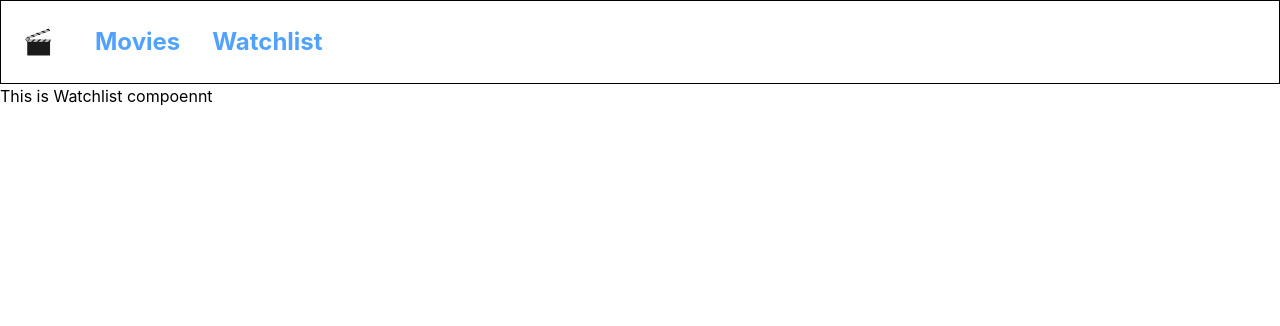
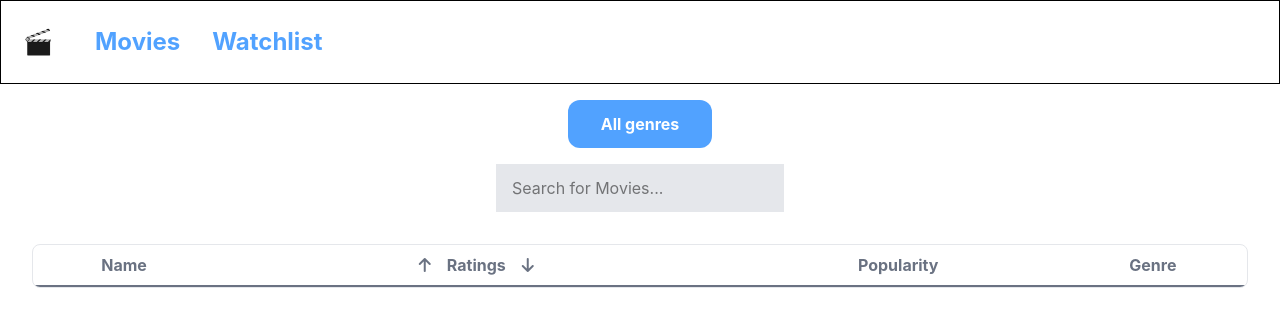
Before and after one commit to Sankethmundas/FilmVault, a React (Vite) app in the folder film_vault/: page /watchlist in a window 1280 px wide. Shown: the top 326 px of the page. Built offline with nearby package versions, Linux system fonts and the light colour scheme.

Commit message:
Add watchlist management and movie browsing enhancements.

```diff
--- a/film_vault/src/App.jsx
+++ b/film_vault/src/App.jsx
@@ -1,7 +1,4 @@
-import { useState } from 'react'
-import heroImg from './assets/hero.png'
-import reactLogo from './assets/react.svg'
-import viteLogo from './assets/vite.svg'
+import { useEffect, useState } from 'react'
 import Navbar from './components/Navbar'
 import Movies from './components/Movies'
 import Watchlist from './components/Watchlist'
@@ -10,19 +7,38 @@ import './App.css'
 import Banner from './components/Banner'
 
 function App() {
-  return(
+  const [watchlist, setWatchlist] = useState(() => {
+    const savedWatchlist = localStorage.getItem('moviesApp')
+    return savedWatchlist ? JSON.parse(savedWatchlist) : []
+  })
+
+  const handleAddToWatchlist = (movieObj) => {
+    setWatchlist((currentWatchlist) => [...currentWatchlist, movieObj])
+  }
+
+  const handleRemoveWatchlist = (movieObj) => {
+    setWatchlist((currentWatchlist) =>
+      currentWatchlist.filter((movie) => movie.id !== movieObj.id),
+    )
+  }
+
+  useEffect(()=>{
+    localStorage.setItem('moviesApp', JSON.stringify(watchlist))
+  }, [watchlist])
+
+  return (
     <>
       <BrowserRouter>
         <Navbar/>
         <Routes>
-          <Route path='/' element = {<> <Banner/> <Movies/></>}/>
-          <Route path='/watchlist' element = {<Watchlist/>}/>
+          <Route path='/' element = {<> <Banner/> <Movies handleAddToWatchlist={handleAddToWatchlist} handleRemoveWatchlist={handleRemoveWatchlist} watchlist={watchlist}/></>}/>
+          <Route path='/watchlist' element = {<Watchlist watchlist={watchlist} handleRemoveWatchlist={handleRemoveWatchlist} setWatchlist={setWatchlist}/>}/>
         </Routes>
       </BrowserRouter>
 
     </>
+  );
 
-  );
 }
 
 export default App;
--- /dev/null
+++ b/film_vault/src/Utility/genre.js
@@ -0,0 +1,23 @@
+const genreids = {
+    28 : "Action",
+    12 : "Adventure",
+    16 : "Animation",
+    35 : "Comedy",
+    80 : "Crime",
+    99 : "Documentary",
+    18 : "Drama",
+    10751 : "Familiy",
+    14 : "Fantasy",
+    36 : "History",
+    27 : "Horror",
+    10402 : "Music",
+    9648 : "Mystery",
+    10749 : "Romance",
+    878 : "Sci-Fi",
+    10770 : "TV",
+    53 : "Thriller",
+    10752 : "War",
+    37 : "Western"
+};
+
+export default genreids
--- a/film_vault/src/components/MovieCard.jsx
+++ b/film_vault/src/components/MovieCard.jsx
@@ -1,8 +1,25 @@
-import React from 'react'
+function MovieCard({ poster_path, name, movieObj, handleAddToWatchlist,handleRemoveWatchlist,watchlist = [] }) {
 
-function MovieCard({poster_path,name}) {
+  const doesContain = (movieObj) => {
+      for(let i = 0 ; i < watchlist.length ; i++){
+        if(watchlist[i].id == movieObj.id){
+          return true;
+        }
+      }
+      return false;
+  }
+
   return (
-    <div className='h-[40vh] w-[150px] bg-cover bg-center rounded-xl hover:scale-110 duration-300 hover-cursor-pointer ml-5' style={{backgroundImage : `url(https://image.tmdb.org/t/p/original/${poster_path})`}}>
+
+    <div className='h-[40vh] w-[150px] bg-cover bg-center rounded-xl flex flex-col justify-between items-end hover:scale-110 duration-300 hover-cursor-pointer ml-5' style={{backgroundImage : `url(https://image.tmdb.org/t/p/original/${poster_path})`}}>
+      {
+        doesContain(movieObj) ? <button type='button' onClick={() => handleRemoveWatchlist(movieObj)} aria-label={`Remove ${name} from watchlist`} className='flex m-4 justify-center items-center h-8 w-8 rounded-lg bg-gray-900/60'>
+        &#10060;</button>
+        :
+        <button type='button' onClick={() => handleAddToWatchlist(movieObj)} aria-label={`Add ${name} to watchlist`} className='flex m-4 justify-center items-center h-8 w-8 rounded-lg bg-gray-900/60'>
+        &#128525;
+      </button>
+      }
       <div className='text-white text-xl text-center w-full p-2 bg-gray-900/60 bg-cover'>
         {name}
       </div>
--- a/film_vault/src/components/Movies.jsx
+++ b/film_vault/src/components/Movies.jsx
@@ -3,7 +3,7 @@ import MovieCard from "./MovieCard";
 import axios from "axios";
 import Pagination from "./Pagination";
 
-const Movies = () => {
+const Movies = ({ handleAddToWatchlist, handleRemoveWatchlist, watchlist }) => {
   const [movies, setMovies] = useState([]);
   const [pageNo, setPageNo] = useState(1);
 
@@ -38,6 +38,10 @@ const Movies = () => {
                 key={movieObj.id}
                 poster_path={movieObj.poster_path}
                 name={movieObj.original_title}
+                movieObj={movieObj}
+                handleAddToWatchlist={handleAddToWatchlist}
+                handleRemoveWatchlist={handleRemoveWatchlist}
+                watchlist={watchlist}
               />
             );
           })}
--- a/film_vault/src/components/Watchlist.jsx
+++ b/film_vault/src/components/Watchlist.jsx
@@ -1,11 +1,123 @@
-import React from 'react'
+import { useState, useEffect } from "react";
+import genreids from "../Utility/genre"
 
-const Watchlist = () => {
+const Watchlist = ({ watchlist, handleRemoveWatchlist, setWatchlist }) => {
+
+  const [search,setSearch] = useState(``)
+  const [genreList, SetGenreList] = useState(['All genres'])
+  const [currentGenre, setCurrentgenre] = useState('All genres')
+
+  const handleSearch = (e) => {
+    setSearch(e.target.value)
+  }
+
+  const handleFilter = (genre) =>{
+    setCurrentgenre(genre)
+  }
+
+  const sortIncreasing = () =>{
+    let increaseSort = watchlist.sort((movieA,movieB) =>{
+      return movieA.vote_average - movieB.vote_average
+    })
+
+    setWatchlist([...increaseSort])
+  }
+
+  const sortDecreasing = () =>{
+    let DecreaseSort = watchlist.sort((movieA,movieB) =>{
+      return movieB.vote_average - movieA.vote_average
+    })
+
+    setWatchlist([...DecreaseSort])
+  }
+
+  useEffect(() => {
+    let temp = watchlist.map((movieObj) => {
+      return genreids[movieObj.genre_ids[0]]
+    })
+    temp = new Set(temp)
+    SetGenreList(['All genres' , ...temp])
+  },[watchlist])
+
   return (
-    <div>
-      <h1>This is Watchlist compoennt</h1>
-    </div>
-  )
-}
+    <>
 
-export default Watchlist
+      <div className="flex justify-center flex-wrap m-4">
+
+        {genreList.map((genre)=>{
+          return <div onClick={() => handleFilter(genre)} className={currentGenre==genre ? "flex bg-blue-400 rounded-xl w-[9rem] h-[3rem] justify-center items-center text-white font-bold mx-4" : "flex bg-gray-400/50 rounded-xl w-[9rem] h-[3rem] justify-center items-center text-white font-bold mx-4"}>{genre}</div>
+        })}
+        {/* <div className=" flex bg-gray-400/50 rounded-xl w-[9rem] h-[3rem] justify-center items-center text-white font-bold mx-4">Action</div>
+        <div className=" flex bg-gray-400/50 rounded-xl w-[9rem] h-[3rem] justify-center items-center text-white font-bold">Action</div> */}
+
+
+      </div>
+      <div className="flex justify-center my-4">
+        <input
+          onChange={handleSearch}
+          value={search}
+          type="text"
+          placeholder="Search for Movies..."
+          className="h-[3rem] w-[18rem] bg-gray-200 px-4"
+        />
+      </div>
+
+      <div className="overflow-hidden rounded-lg border border-gray-200 m-8" >
+        <table className="w-full text-gray-500 text-center">
+          <thead className="border-b-2">
+            <tr>
+              <th>Name</th>
+              <th className="flex justify-center">
+                <div className="p-2" onClick={sortIncreasing}><i class="fa-solid fa-arrow-up"></i></div>
+                <div className="p-2">Ratings</div>
+                <div className="p-2" onClick={sortDecreasing}><i class="fa-solid fa-arrow-down"></i></div>
+              </th>
+              <th>Popularity</th>
+              <th>Genre</th>
+            </tr>
+          </thead>
+
+          <tbody>
+            {watchlist.filter((obj) => {
+              if(currentGenre == 'All genres'){
+                return true
+              }else{
+                return genreids[obj.genre_ids[0]] == currentGenre
+              }
+            }).filter((movieObj)=>{
+              return movieObj.title.toLowerCase().includes(search.toLocaleLowerCase())
+            }).map((movie) => (
+              <tr className="border-b-2" key={movie.id}>
+                <td className="flex items-center px-6 py-4">
+                  {movie.poster_path && (
+                    <img
+                      className="h-[6rem] w-[10rem]"
+                      src={`https://image.tmdb.org/t/p/w200/${movie.poster_path}`}
+                      alt={movie.title || movie.original_title}
+                    />
+                  )}
+                  <div className="mx-10">{movie.title || movie.original_title}</div>
+                </td>
+                <td>{movie.vote_average}</td>
+                <td>{movie.popularity}</td>
+                <td>{genreids[movie.genre_ids[0]]}</td>
+                <td>
+                  <button
+                    type="button"
+                    className="text-red-800"
+                    px-10
+                    onClick={() => handleRemoveWatchlist(movie)}
+                  >
+                    Delete
+                  </button>
+                </td>
+              </tr>
+            ))}
+          </tbody>
+        </table>
+      </div>
+    </>
+  );
+};
+
+export default Watchlist;
```
